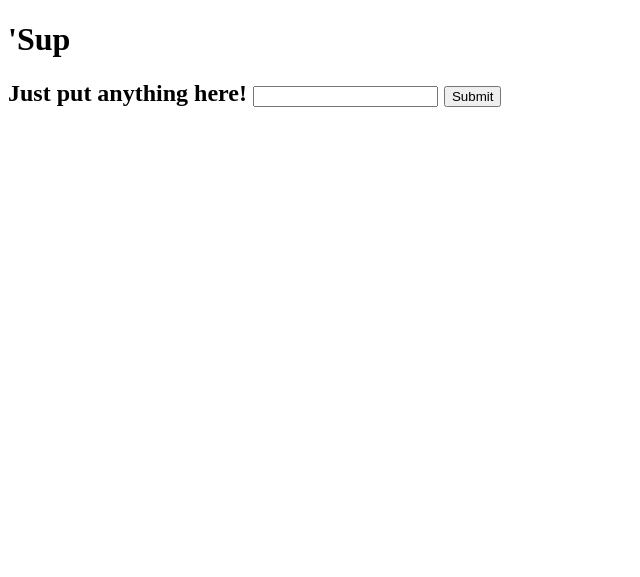
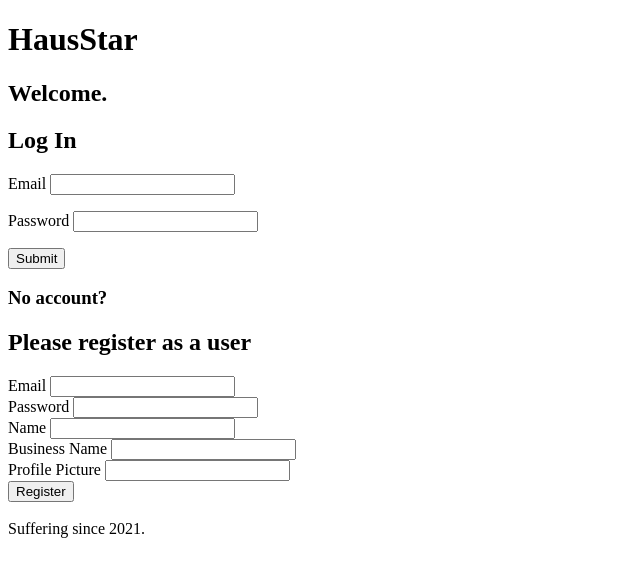
Before and after one commit to shane-jeon/loyalty-program, a Flask app: page / in a window 1280 px wide. Shown: the top 577 px of the page, without its empty margins (0-640 px from the left). Run offline with Flask 2, Linux system fonts and the light colour scheme.

Commit message:
BU database can take in new user data

```diff
--- a/server.py
+++ b/server.py
@@ -1,42 +1,75 @@
 """HausStar Server"""
 
-# from the flask library, import ...
-from flask import Flask
+## from the flask library, import ...
+from flask import (Flask, session, render_template, request, flash, redirect)
+from flask_debugtoolbar import DebugToolbarExtension
+from model import BusinessUser, connect_to_db
+import crud
+# from jinja2 import StrictUndefined
 
-# set up flask application
-# app in an instance/object of flask
-# "__name__" name of the module, lets Flask know where to look for application part
+
 app = Flask(__name__)
+app.secret_key = "sk"
+app.config['SQLALCHEMY_TRACK_MODIFICATIONS'] = False
 
-#routes and view functions
-# in order for "view function" to work, there needs to be a route telling it where to go (thus the /____). flask ROUTES
-# to the /___
 
-# python decorator
 @app.route('/')
-# view function: function that returns web response (response is string, usually HTML)
+## view function: function that returns web response (response is string, usually HTML)
 def homepage():
-    """Shows example homepage."""
-    # example html until I can get to jinja
-    return """
-    <!doctype html>
-    <html>
-    <head>
-      <title>temp HTML in server.py</title>
-    </head>
-    <body>
-      <h1>'Sup<h2>
-      <form action="/">
-        Just put anything here!
-        <input type="text" name="anything, really. anything!">
-        <input type="submit">
-      </form>
-    </body>
-    </html>
-    """
-# if this script is being called directly, than run(method) app(instance)
-# need to let module to scan for routes when creating a Flask application
+    """Show homepage."""
+
+    return render_template('homepage.html')
+
+
+@app.route("/register", methods=['POST'])
+def register_user():
+    """Register as new user."""
+
+    bu_email = request.form.get("registration-email")
+    bu_password = request.form.get("registration-password")
+    bu_name = request.form.get("name")
+    bu_business = request.form.get("business")
+    bu_pic_path = request.form.get("pic_path")
+    print(bu_email)
+    print(bu_password)
+
+
+    business_user = crud.get_business_user_by_email(bu_email)
+    print(business_user)
+
+    if business_user:
+        flash("There's already an account with that e-mail! Try again.")
+        return redirect("/login")
+    else:
+        crud.create_business_user(bu_email, bu_password, bu_name, bu_business, bu_pic_path)
+        flash("Account created! Please log in.")
+
+    return redirect("/")
+
+@app.route("/login", methods=["POST"])
+def process_login():
+    """Process user login."""
+
+    bu_email = request.form.get("login-email")
+    bu_password = request.form.get("login-password")
+    print(bu_email)
+    print(bu_password)
+
+    business_user = crud.get_user_by_email(bu_email)
+
+    if not business_user or business_user.bu_password != bu_password:
+        flash("The e-mail or password you entered is incorrect. Try again.")
+    else:
+        session["bu_email"] = business_user.bu_email
+        flash(f"Welcome back {business_user.bu_name}!")
+
+    return redirect("/")
+
+
+
+## if this script is being called directly, than run(method) app(instance)
+## need to let module to scan for routes when creating a Flask application
 if __name__ == "__main__":
     #DebugToolbarExtension(app)
-
+    connect_to_db(app)
     app.run(host="0.0.0.0", debug=True)
--- a/templates/base.html
+++ b/templates/base.html
@@ -1,112 +1,25 @@
-<!-- HyperText Markup Language -->
-<!-- SYNTAX:
-        "Element": type of HTML component--fundamental unit, so <p><img> etc.
-
-        "Attribute": ex: src="", class="", id="" Boolean attributes default to
-        false <input required="true"> or <input required>
-
-        "Entities": shortcuts for displaying special characters, used to
-        display reserved characters in HTML
-         ex: to show (<) sign, need to use "&lt;" or "&#60;" instead (common: &, <, >, ")
-         for more ENTITIES examples
-            https://www.w3schools.com/html/html_entities.asp
-
-
-        BLOCK elements: <p>, <h#>, <table>, <ul>, <ol>, <li>, <div>*
-        INLINE elements: <a>, <img>, <strong>, <em>, <span>*
-            *when content isnt any element of above use these
-        -->
-
-<!-- STANDARDS: double-quotes, line length < 80 characters -->
-
-
-<!-- declaring to browser page is written in HTML -->
-<!DOCTYPE html>
-
-<!-- all HTML content should be w/in html element -->
-<html lang="en">
-
-<!-- for all metadata (data about data)
-    for all of the following: <title>(browser tab), <style>(css),
-    <meta>(specifications), <link>(url), <script>(client-side JS),
-    <base>(specifies base URL) -->
+<!doctype html>
+<html>
   <head>
     <meta charset="utf-8">
-    <meta name="viewport" content="width=device-width, initial-scale=1">
-    <title>Why Does Everything I Touch Die?</title>
+    <meta name="viewport" content="width=device-width">
+    <title>
+      {% block title %}TITLE GOES HERE{% endblock %}
+    </title>
+
+    {% block head %}{% endblock %}
   </head>
+  <body>
+    {% for msg in get_flashed_messages() %}
+    <p class="flash-msg">
+      {{ msg }}
+    </p>
+  {% endfor %}
+      <h1>HausStar</h1>
+        {% block body %}BODY CONTENT GOES HERE{% endblock %}
 
-  <!-- content user will see -->
-  <body>
-    <!-- Page content goes here -->
-    <div>
-        <!-- form accepts user input and sends its to server for processing -->
-        <!-- forms have own input elements: <input>: text, checkbox,
-            radio(radio button), <select>: select dropdown,
-            <textarea> inputting text longer than a phrase -->
-
-
-        <!-- basic form input requires type, name, value(optional) -->
-        <form>
-            <label>Enter Email</label>
-        </form>
-
-        <!-- text input -->
-        <form>
-            <input type="text" email="email">
-        </form>>
-
-        <!-- radio buttons -->
-        <form>
-            <input type="radio" name="test button A" value="example A">
-            <lable>Radio button, example 1</lable>
-
-            <input type="radio" name="test button B" value="example B">
-            <lable>Radio button, example 2</lable>
-        </form>
-
-        <!-- checkboxes -->
-        <form>
-            Why does everything I touch Die?
-            <input type="checkbox" name="reasons" value="Your hand is part of the void">
-            <label>the void</label>
-
-            <input type="checkbox" name="reasons" value="I really don't know">
-            <label>idk</label>
-
-            <input type="checkbox" name="reasons" value="me too">
-            <label>me2</label>
-        </form>
-
-        <!-- dropdown menus -->
-        <form>
-            Another question here:
-
-            <select name="option">
-                <option value="x">X</option>
-                <option value="y">Y</option>
-                <option value="z">Z</option>
-            </select>
-        </form>
-
-        <!-- textareas -->
-        <form>
-            <label>Tell me about yourself:</label>
-            <textarea name="Say Something"></textarea>
-        </form>
-
-        <!-- submit button -->
-            <!-- 2 ways to create submit button -->
-
-        <!-- method 1 -->
-        <form>
-            <input type="submit">
-        </form>
-
-        <!-- method 2 -->
-        <form>
-            <button type="submit">Log In</button>
-        </form>
-    </div>
+      <br>
+      <footer>Suffering since 2021.</footer>
+        {% block after_body %}{% endblock %}
   </body>
 </html>
--- a/templates/homepage.html
+++ b/templates/homepage.html
@@ -1,12 +1,68 @@
 {% extends 'base.html' %}
 
-{% block title %} Welcome {% endblock %}
+{% block title %} HausStar {% endblock %}
 
 {% block body %}
-  <!-- Mount your react components on to this element. -->
-  <div id="app"></div>
+
+  <div>
+    <h2>Welcome.</h2>
+  </div>
+
+  <div>
+    {% if session['register'] %}
+    <p>Welcome {{ name }}!</p>
+  </div>
+
+    {% else %}
+
+    <h2>Log In</h2>
+    <form action="/login" method="POST">
+      <p>
+        Email <input type="email" name="login-email">
+      </p>
+
+      <p>
+        Password <input type="password" name="login-password">
+      </p>
+
+      <p>
+        <input type="submit">
+      </p>
+    </form>
+
+
+    <h3>No account? </h3>
+    <h2>Please register as a user</h2>
+
+    <form class="user-registration" method="POST" action="/register">
+      <div>
+        <label>Email</label>
+        <input type="email" name="registration-email" required>
+      </div>
+      <div>
+        <label>Password</label>
+        <input type="text" name="registration-password" required>
+      </div>
+      <div>
+        <label>Name</label>
+        <input type="text" name="name" required>
+      </div>
+      <div>
+        <label>Business Name</label>
+        <input type="text" name="business" required>
+      </div>
+      <div>
+        <label>Profile Picture</label>
+        <input type="url" name="pic_path" url="https://indianakitchen.com/wp-content/uploads/2015/03/Ham-Sandwich.jpg">
+      </div>
+    <div>
+      <input type="submit" value="Register" class="btn btn-primary">
+    </div>
+  </form>
+
+  {% endif %}
 {% endblock %}
 
 {% block js %}
-	<script src="/static/js/homepage.jsx" type="text/jsx"></script>
+
 {% endblock %}
```
Also changed, not shown: crud.py (+8 -0 lines), test_business.py (+14 -11 lines), test_flask.py (+31 -32 lines).
